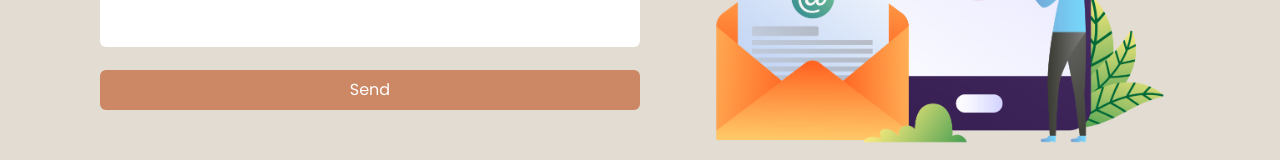
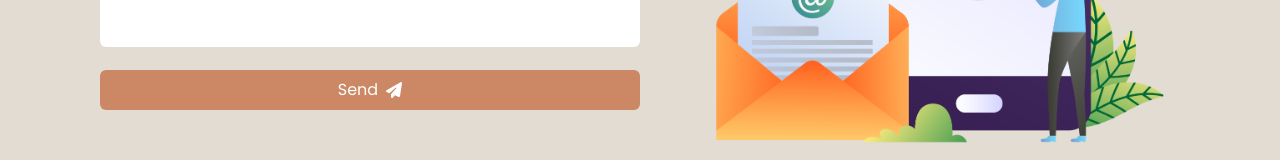
Before and after one commit to Bits-Bobs/hackathon-ui, a React (Vite) app: page /home in a window 1280 px wide. Shown: the part 2259-2419 px from the top of the page. Built offline with nearby package versions, Linux system fonts and the light colour scheme.

Commit message:
chore: add icons to send btn

```diff
--- a/package.json
+++ b/package.json
@@ -12,6 +12,11 @@
     "format:check": "prettier --check ."
   },
   "dependencies": {
+    "@fortawesome/fontawesome-svg-core": "^6.6.0",
+    "@fortawesome/free-brands-svg-icons": "^6.6.0",
+    "@fortawesome/free-regular-svg-icons": "^6.6.0",
+    "@fortawesome/free-solid-svg-icons": "^6.6.0",
+    "@fortawesome/react-fontawesome": "^0.2.2",
     "aos": "^2.3.4",
     "react": "^18.3.1",
     "react-dom": "^18.3.1",
--- a/src/components/ContactForm.tsx
+++ b/src/components/ContactForm.tsx
@@ -1,3 +1,6 @@
+import { FontAwesomeIcon } from '@fortawesome/react-fontawesome';
+import { faPaperPlane } from '@fortawesome/free-solid-svg-icons';
+
 export const ContactForm = () => {
   return (
     <form style={{ flex: 2 }} className='space-y-4'>
@@ -20,7 +23,7 @@
         type='submit'
         className='bg-[#CC8865] flex w-full items-center justify-center gap-2 rounded-md p-2 text-white transition-colors hover:bg-[#100C0D]'
       >
-        Send
+        Send <FontAwesomeIcon icon={faPaperPlane} />
       </button>
     </form>
   );
```
Also changed, not shown: 1 other file (tests, documents, lock files or other folders).
